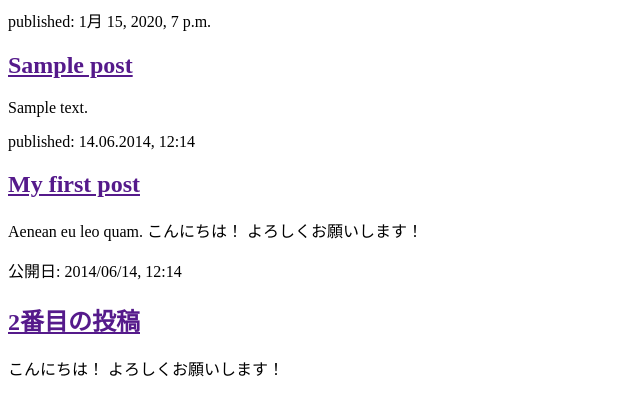
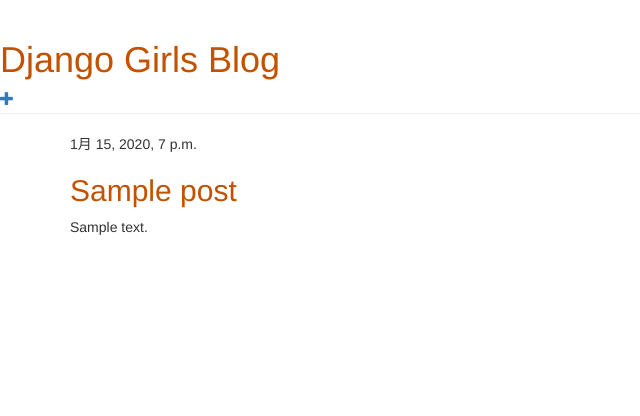
Before and after one commit to jun39/contentssample, a Django app: page / in a window 1280 px wide. Shown: the top 416 px of the page, without its empty margins (0-640 px from the left). Run offline with Django 3.2, Linux system fonts and the light colour scheme; tables that the repository leaves empty hold one stand-in row (values such as "Sample post"); some libraries are stand-ins or nearby versions.

Commit message:
チュートリアル完了しました

```diff
--- /dev/null
+++ b/blog/static/css/blog.css
@@ -0,0 +1,3 @@
+h1 a, h2 a {
+    color: #C25100;
+}
--- /dev/null
+++ b/blog/templates/blog/base.html
@@ -0,0 +1,24 @@
+{% load static %}
+<html>
+    <head>
+        <title>Django Girls blog</title>
+        <link rel="stylesheet" href="//maxcdn.bootstrapcdn.com/bootstrap/3.2.0/css/bootstrap.min.css">
+        <link rel="stylesheet" href="//maxcdn.bootstrapcdn.com/bootstrap/3.2.0/css/bootstrap-theme.min.css">
+        <link href='//fonts.googleapis.com/css?family=Lobster&subset=latin,latin-ext' rel='stylesheet' type='text/css'>
+        <link rel="stylesheet" href="{% static 'css/blog.css' %}">
+    </head>
+    <body>
+        <div class="page-header">
+            <h1><a href="/">Django Girls Blog</a></h1>
+            <a href="{% url 'post_new' %}" class="top-menu"><span class="glyphicon glyphicon-plus"></span></a>
+        </div>
+        <div class="content container">
+            <div class="row">
+                <div class="col-md-8">
+                {% block content %}
+                {% endblock %}
+                </div>
+            </div>
+        </div>
+    </body>
+</html>
--- a/blog/templates/blog/post_list.html
+++ b/blog/templates/blog/post_list.html
@@ -1,28 +1,13 @@
-<html>
-    <head>
-        <title>Django Girls blog</title>
-    </head>
-    <body>
-        <div>
-            {% for post in posts %}
-    <div>
-        <p>published: {{ post.published_date }}</p>
-        <h2><a href="">{{ post.title }}</a></h2>
-        <p>{{ post.text|linebreaksbr }}</p>
-    </div>
-{% endfor %}
+{% extends 'blog/base.html' %}
+
+{% block content %}
+    {% for post in posts %}
+        <div class="post">
+            <div class="date">
+                {{ post.published_date }}
+            </div>
+            <h2><a href="{% url 'post_detail' pk=post.pk %}">{{ post.title }}</a></h2>
+            <p>{{ post.text|linebreaksbr }}</p>
         </div>
-
-        <div>
-            <p>published: 14.06.2014, 12:14</p>
-            <h2><a href="">My first post</a></h2>
-            <p>Aenean eu leo quam. こんにちは！ よろしくお願いします！ </p>
-        </div>
-
-        <div>
-            <p>公開日: 2014/06/14, 12:14</p>
-            <h2><a href="">2番目の投稿</a></h2>
-            <p> こんにちは！ よろしくお願いします！ </p>
-        </div>
-    </body>
-</html>
+    {% endfor %}
+{% endblock %}
--- a/blog/urls.py
+++ b/blog/urls.py
@@ -3,4 +3,7 @@ from . import views
 #パス関数をインポートして、同じディレクトリ内にあるviewsをインポートする
 urlpatterns = [
     path('', views.post_list, name='post_list'),
+    path('post/<int:pk>/', views.post_detail, name='post_detail'),
+    path('post/new/', views.post_new, name='post_new'),
+    path('post/<int:pk>/edit/', views.post_edit, name='post_edit'),
 ]
--- a/blog/views.py
+++ b/blog/views.py
@@ -1,7 +1,37 @@
-from django.shortcuts import render
+from django.shortcuts import render, get_object_or_404
 from django.utils import timezone
 from .models import Post
+from .forms import PostForm
+from django.shortcuts import redirect
 
 def post_list(request):
     posts = Post.objects.filter(published_date__lte=timezone.now()).order_by('published_date')
     return render(request, 'blog/post_list.html', {'posts': posts})
+def post_detail(request, pk):
+    post = get_object_or_404(Post, pk=pk)
+    return render(request, 'blog/post_detail.html', {'post': post})
+def post_new(request):
+    if request.method == "POST":
+        form = PostForm(request.POST)
+        if form.is_valid():
+            post = form.save(commit=False)
+            post.author = request.user
+            post.published_date = timezone.now()
+            post.save()
+            return redirect('post_detail', pk=post.pk)
+    else:
+        form = PostForm()
+    return render(request, 'blog/post_edit.html', {'form': form})
+def post_edit(request, pk):
+    post = get_object_or_404(Post, pk=pk)
+    if request.method == "POST":
+        form = PostForm(request.POST, instance=post)
+        if form.is_valid():
+            post = form.save(commit=False)
+            post.author = request.user
+            post.published_date = timezone.now()
+            post.save()
+            return redirect('post_detail', pk=post.pk)
+    else:
+        form = PostForm(instance=post)
+    return render(request, 'blog/post_edit.html', {'form': form})
```
Also changed, not shown: blog/forms.py (added, +9 -0 lines), blog/templates/blog/post_detail.html (added, +14 -0 lines), blog/templates/blog/post_edit.html (added, +9 -0 lines).
